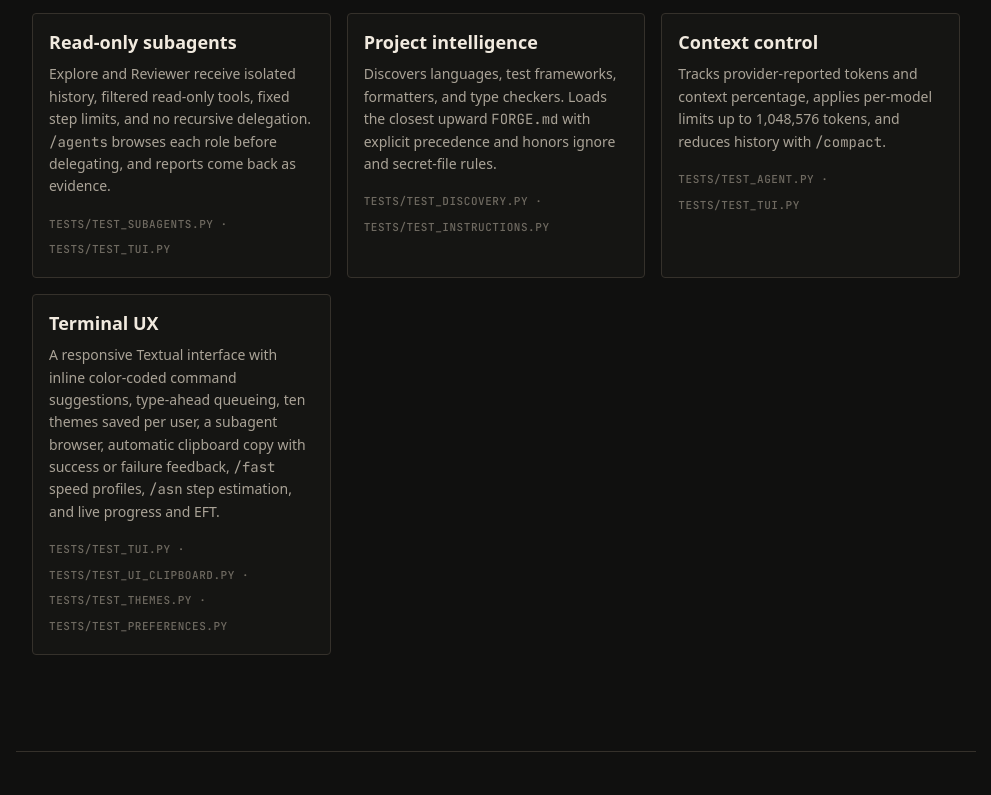
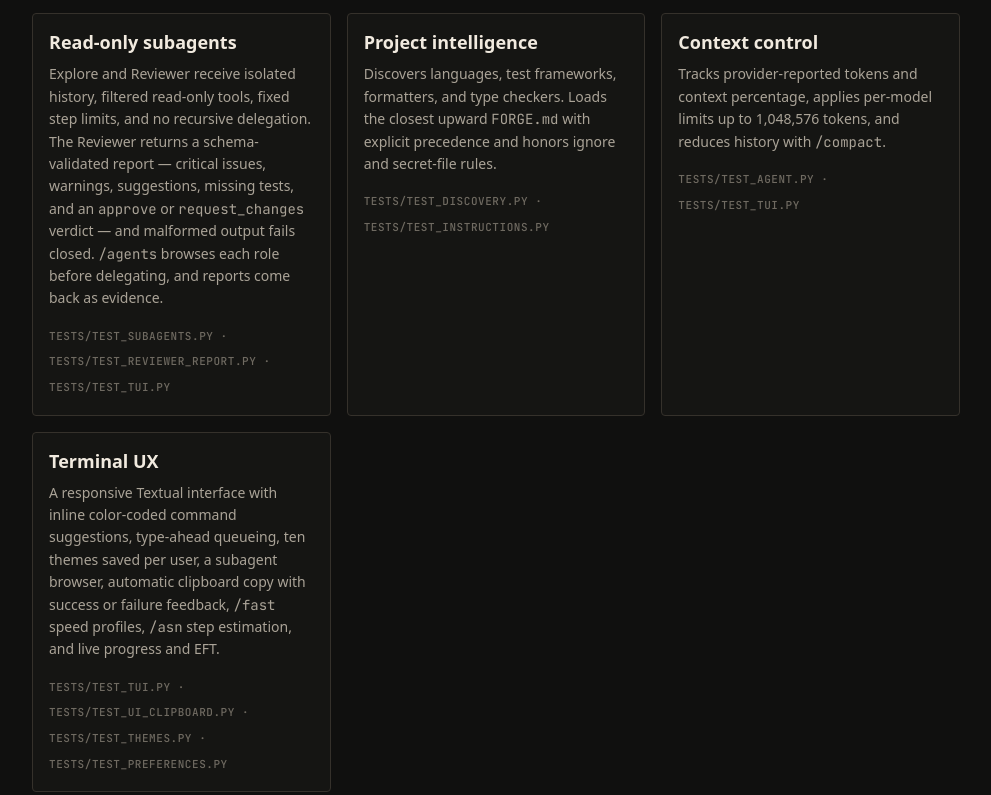
Before and after one commit to Chenboda01/Forge-AI, a plain HTML site: page site/index.html in a window 1280 px wide. Shown: the part 5438-6233 px from the top of the page, without its empty margins (144-1135 px from the left). Drawn offline with Linux system fonts and the light colour scheme.

Commit message:
Document structured reviewer reports

```diff
--- a/site/index.html
+++ b/site/index.html
@@ -298,8 +298,8 @@
         </div>
         <div class="cap-card">
           <h3>Read-only subagents</h3>
-          <p>Explore and Reviewer receive isolated history, filtered read-only tools, fixed step limits, and no recursive delegation. <code>/agents</code> browses each role before delegating, and reports come back as evidence.</p>
-          <span class="cap-evidence">tests/test_subagents.py · tests/test_tui.py</span>
+          <p>Explore and Reviewer receive isolated history, filtered read-only tools, fixed step limits, and no recursive delegation. The Reviewer returns a schema-validated report — critical issues, warnings, suggestions, missing tests, and an <code>approve</code> or <code>request_changes</code> verdict — and malformed output fails closed. <code>/agents</code> browses each role before delegating, and reports come back as evidence.</p>
+          <span class="cap-evidence">tests/test_subagents.py · tests/test_reviewer_report.py · tests/test_tui.py</span>
         </div>
         <div class="cap-card">
           <h3>Project intelligence</h3>
@@ -411,7 +411,7 @@
       <p>Forge is a pre-release prototype. The workflow core, patch pipeline, validation boundary, sessions, recovery, subagents, and terminal interface are implemented and covered by executable tests.</p>
       <p>Remaining work includes:</p>
       <ul>
-        <li>Tester and Coder subagents, plus structured subagent reports.</li>
+        <li>Tester and Coder subagents.</li>
         <li>A structured event bus with per-tool subagent activity.</li>
         <li>Slash, path, model, and mention autocomplete.</li>
         <li>A benchmark suite that measures self-improvement.</li>
```
Also changed, not shown: README.md.
